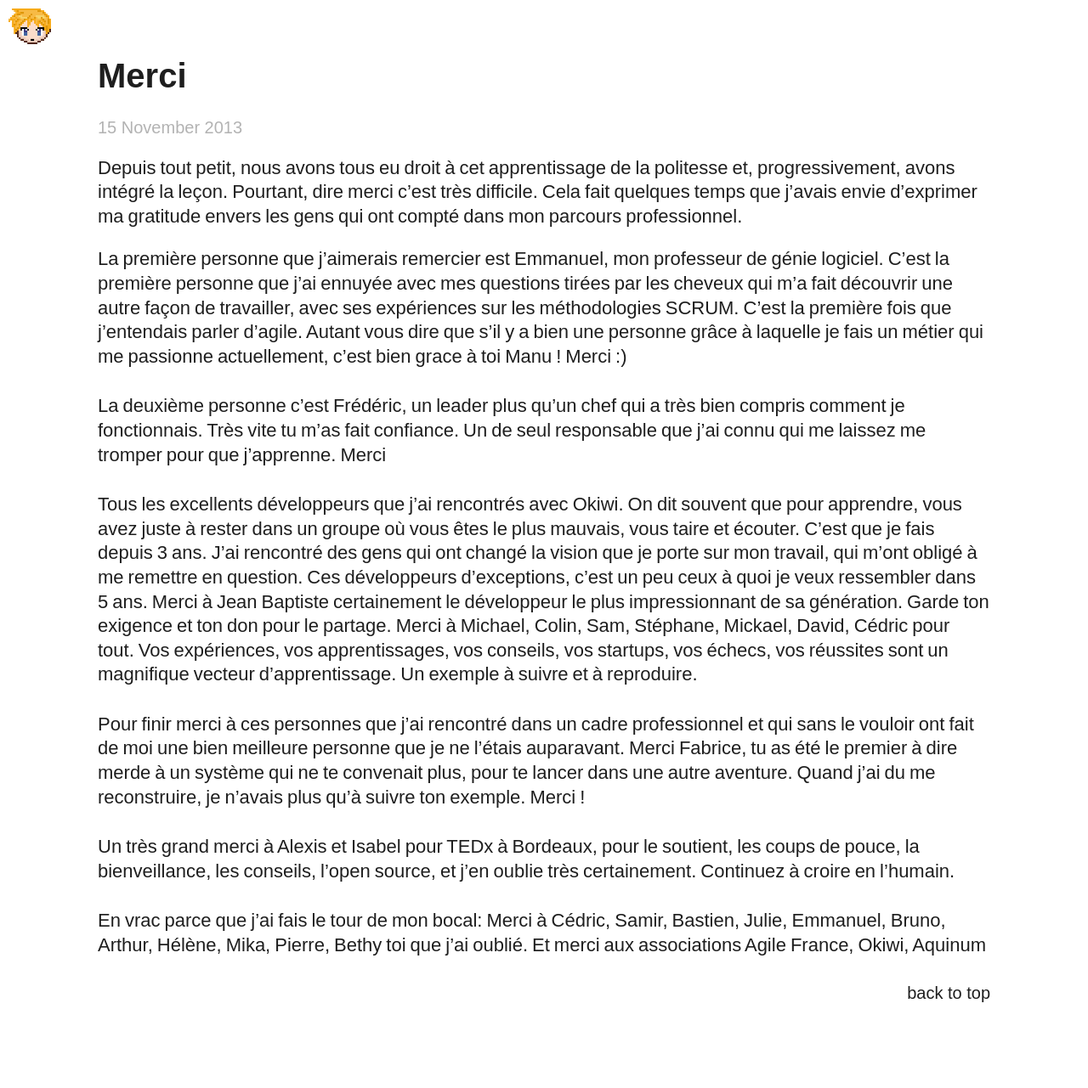
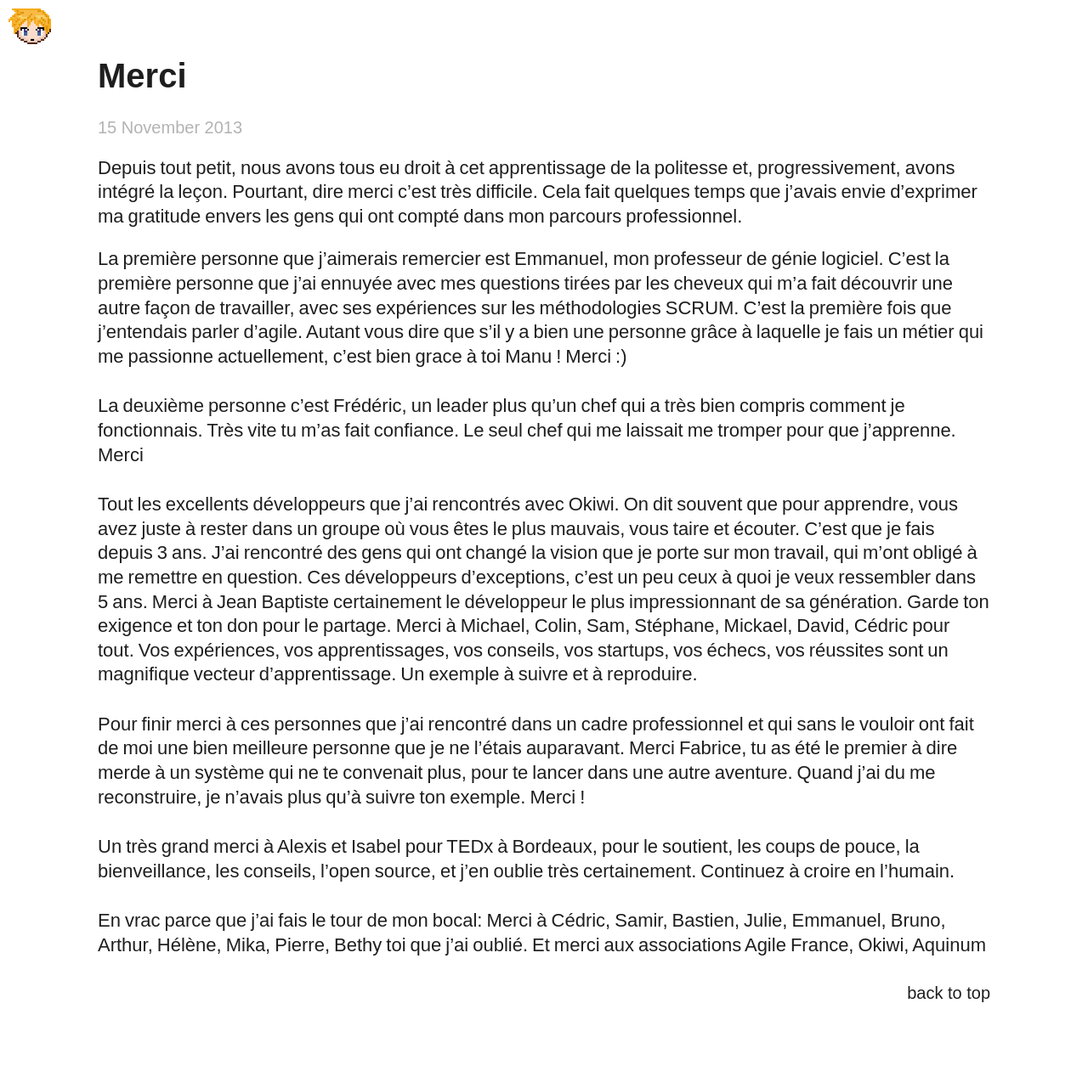
Before and after one commit to guillaumevincent/guillaumevincent.com, a Jekyll site: the page built from _posts/2013-11-15-Merci.md, in a window 1280 px wide. Shown: the whole page at 85% size. Built offline with Jekyll 4.4.1, drawn with Linux system fonts in a browser that asks for light colours; some web fonts are replaced; comment, search, counter and statistics services are not loaded.

Commit message:
Update 2013-11-15-Merci.md

```diff
--- a/_posts/2013-11-15-Merci.md
+++ b/_posts/2013-11-15-Merci.md
@@ -19,15 +19,13 @@
 
 
 La deuxième personne c'est Frédéric, un leader plus qu'un chef qui a très bien compris comment je fonctionnais.
-Très vite tu m'as fait confiance. Un de seul responsable que j'ai connu qui me laissez me tromper pour que j'apprenne.
-Merci
+Très vite tu m'as fait confiance. Le seul chef qui me laissait me tromper pour que j'apprenne. Merci
 
-Tous les excellents développeurs que j'ai rencontrés avec Okiwi. On dit souvent que pour apprendre,
+Tout les excellents développeurs que j'ai rencontrés avec Okiwi. On dit souvent que pour apprendre,
 vous avez juste à rester dans un groupe où vous êtes le plus mauvais, vous taire et écouter. C'est que je fais depuis 3 ans.
 J'ai rencontré des gens qui ont changé la vision que je porte sur mon travail, qui m'ont obligé à me remettre en question.
 Ces développeurs d'exceptions, c'est un peu ceux à quoi je veux ressembler dans 5 ans.
-Merci à Jean Baptiste certainement le développeur le plus impressionnant de sa génération. Garde ton exigence et ton don
-pour le partage.
+Merci à Jean Baptiste certainement le développeur le plus impressionnant de sa génération. Garde ton exigence et ton don pour le partage.
 Merci à Michael, Colin, Sam, Stéphane, Mickael, David, Cédric pour tout.
 Vos expériences, vos apprentissages, vos conseils, vos startups, vos échecs, vos réussites sont un magnifique vecteur
 d'apprentissage. Un exemple à suivre et à reproduire.
```
